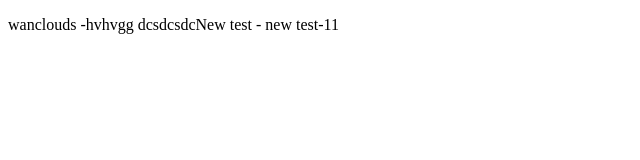
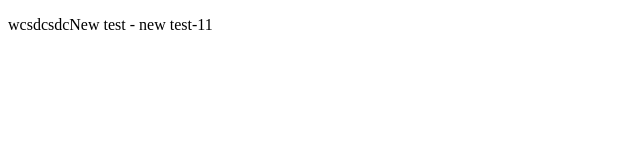
Before and after one commit to HassanFaisalwanclouds/awss3, a plain HTML site: page index.html in a window 1280 px wide. Shown: the whole page, without its empty margins (0-640 px from the left). Drawn offline with Linux system fonts and the light colour scheme.

Commit message:
Update index.html

```diff
--- a/index.html
+++ b/index.html
@@ -7,6 +7,6 @@
     <title>Documentdfdffd</title>
 </head>
 <body>
-    <p>wanclouds -hvhvgg dcsdcsdcNew test - new test-11</p>
+    <p>wcsdcsdcNew test - new test-11</p>
 </body>
 </html>
```
